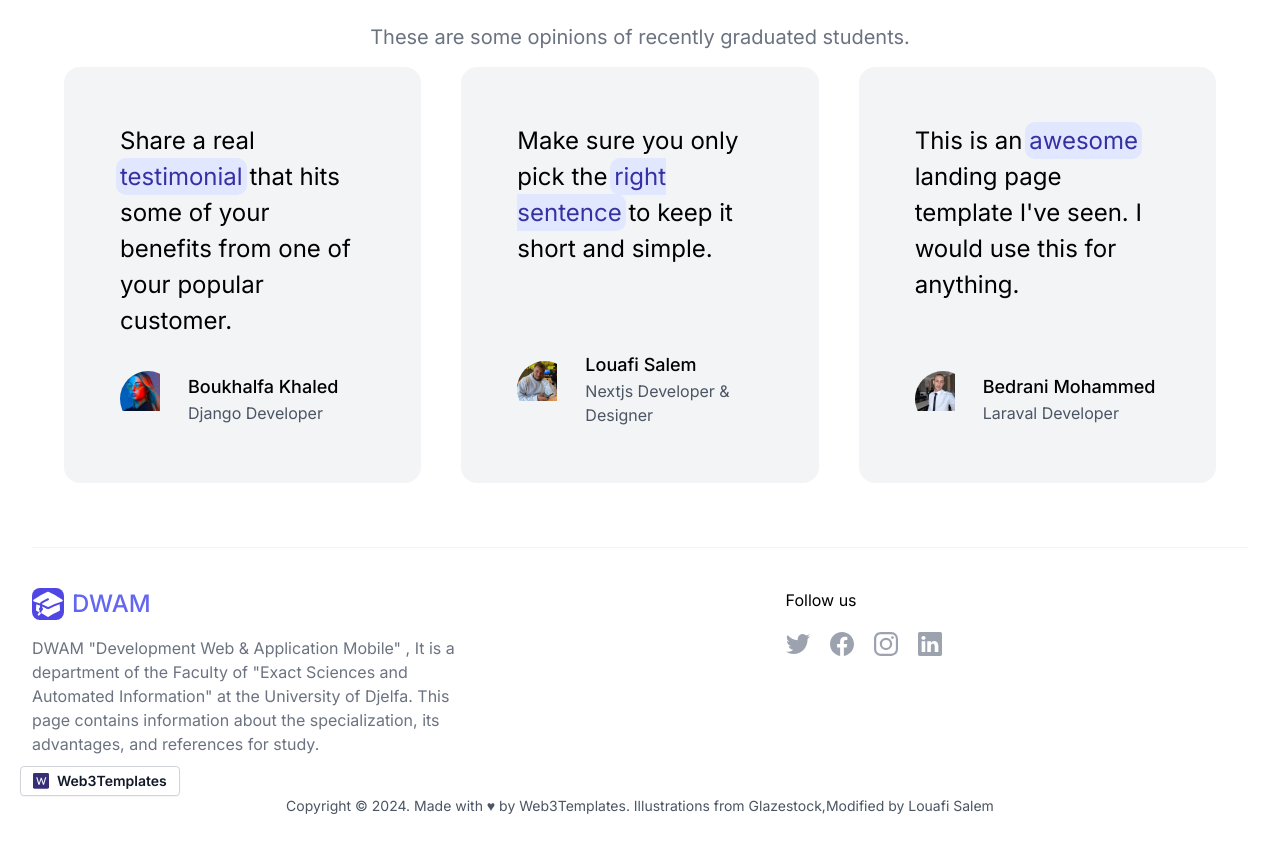
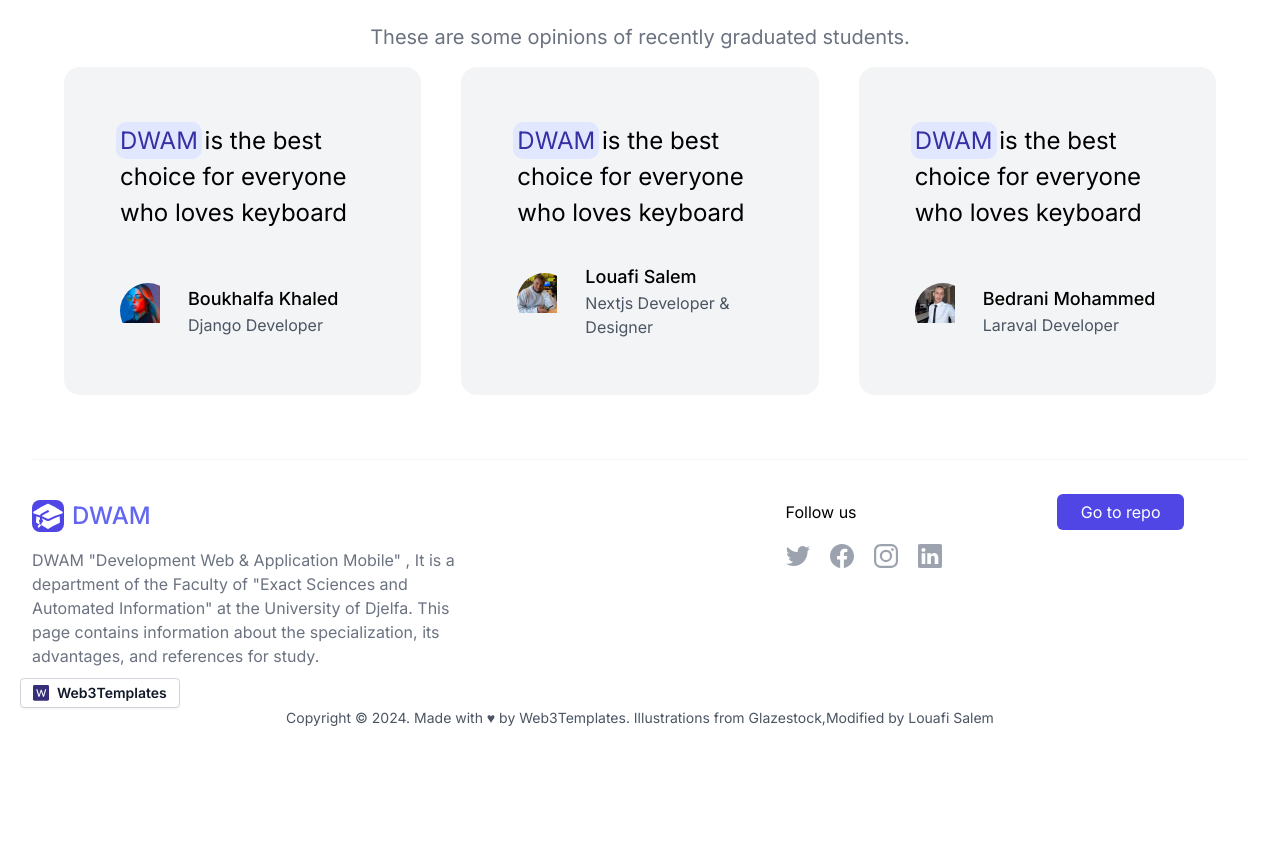
Before and after one commit to SalemDevLouy/DWAM, a Next.js app: page / in a window 1280 px wide. Shown: the part 2792-3644 px from the top of the page. After the commit the page ends 3560 px from the top, so only its background shows below. Built offline with nearby package versions, Linux system fonts and the light colour scheme.

Commit message:
new commit
new commit

```diff
--- a/src/components/Footer.tsx
+++ b/src/components/Footer.tsx
@@ -81,7 +81,13 @@ export function Footer() {
                 <Linkedin />
               </a>
             </div>
+
           </div>
+          <div>
+        <Link href="https://github.com/simo0loufi/DWAM.git" className="w-full px-6 py-2 mt-3 text-center text-white bg-indigo-600 rounded-md lg:ml-5">
+                        Go to repo
+        </Link>
+        </div>
         </div>
 
         <div className="my-10 text-sm text-center text-gray-600 dark:text-gray-400">
@@ -95,6 +101,7 @@ export function Footer() {
           </a>
           ,Modified by Louafi Salem
         </div>
+
       </Container>
       {/* Do not remove this */}
       <Backlink />
--- a/src/components/Lesson.tsx
+++ b/src/components/Lesson.tsx
@@ -19,7 +19,7 @@ export const Lesson = () => {
                     <span>{item.level}</span>
                     <ChevronUpIcon
                       className={`${
-                        open ? "transform rotate-180" : ""
+                        open ? "transform rotate-180 transition-all duration-500" : "transition-all duration-500"
                       } w-5 h-5 text-indigo-500`}
                     />
                   </DisclosureButton>
--- a/src/components/Testimonials.tsx
+++ b/src/components/Testimonials.tsx
@@ -13,8 +13,7 @@ export const Testimonials = () => {
         <div className="lg:col-span-2 xl:col-auto">
           <div className="flex flex-col justify-between w-full h-full bg-gray-100 px-14 rounded-2xl py-14 dark:bg-trueGray-800">
             <p className="text-2xl leading-normal ">
-              Share a real <Mark>testimonial</Mark>
-              that hits some of your benefits from one of your popular customer.
+            <Mark>DWAM</Mark> is the best choice for everyone who loves keyboard
             </p>
 
             <Avatar
@@ -27,8 +26,7 @@ export const Testimonials = () => {
         <div className="">
           <div className="flex flex-col justify-between w-full h-full bg-gray-100 px-14 rounded-2xl py-14 dark:bg-trueGray-800">
             <p className="text-2xl leading-normal ">
-              Make sure you only pick the <Mark>right sentence</Mark>
-              to keep it short and simple.
+              <Mark>DWAM</Mark> is the best choice for everyone who loves keyboard
             </p>
 
             <Avatar
@@ -41,8 +39,7 @@ export const Testimonials = () => {
         <div className="">
           <div className="flex flex-col justify-between w-full h-full bg-gray-100 px-14 rounded-2xl py-14 dark:bg-trueGray-800">
             <p className="text-2xl leading-normal ">
-              This is an <Mark>awesome</Mark> landing page template I&apos;ve
-              seen. I would use this for anything.
+              <Mark>DWAM</Mark> is the best choice for everyone who loves keyboard
             </p>
 
             <Avatar
```
